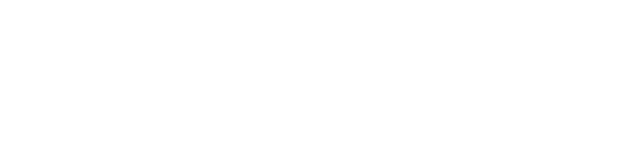
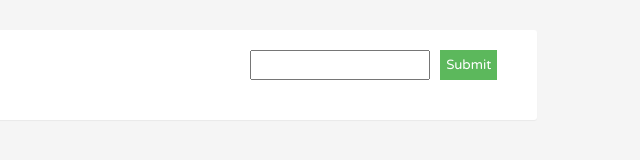
Before and after one commit to Ciervos/TP3-JS2, a website: page index.html in a window 1280 px wide. Shown: the whole page, without its empty margins (640-1280 px from the left). Drawn offline with Linux system fonts and the light colour scheme.

Commit message:
primeros cambios

```diff
--- a/index.html
+++ b/index.html
@@ -4,9 +4,21 @@
     <meta charset="UTF-8">
     <meta name="viewport" content="width=device-width, initial-scale=1.0">
     <meta http-equiv="X-UA-Compatible" content="ie=edge">
+    <link rel="stylesheet" type="text/css" href="css/main.css">
+    <link href="https://fonts.googleapis.com/css?family=Varela+Round&display=swap" rel="stylesheet">
     <title>Trabajo Práctico 3 - ADA </title>
 </head>
 <body>
-
+<div class="contenedor-principal">
+    <!--Header-->
+<header></header>
+    <!-- Filter-->
+ <section class="filtro-contenedor"><form class="filtro-form" action="#">
+      <input class="filtro-input" type="text"></input>
+      <input class="filtro-boton" type="submit" value="Submit">
+      </form>
+    </section>
+     <!-- Lista -->
+</div>
 </body>
 </html>
--- a/scss/common/_all.scss
+++ b/scss/common/_all.scss
@@ -1 +1,5 @@
+/**/
 @import 'variables.scss';
+/*components*/
+@import '../components/filter.scss';
+/*sections*/
--- /dev/null
+++ b/scss/components/_filter.scss
@@ -0,0 +1,32 @@
+/*Filtro*/
+.filtro-contenedor{
+    display: flex;
+    flex-direction: row-reverse;
+    height: 50px;
+    width: 100%;
+
+.filtro-form{
+    display: flex;
+    flex-direction: row;
+    justify-content: flex-end;
+    margin-right: 15px;
+    margin-left: 15px;
+    height: 30px;
+    width: 80%;
+
+  .filtro-boton{
+    background-color: $verde;
+    border-style: none;
+    color: $blanco;
+    font-family: $font;
+
+
+    }
+}
+
+.filtro-input{
+ margin-right: 10px;
+ font-family: $font;
+ width: 20%;
+}
+}
--- a/scss/main.scss
+++ b/scss/main.scss
@@ -1 +1,17 @@
 @import 'common/all';
+
+
+body{
+background-color: $gris;
+
+
+.contenedor-principal{
+background-color: $blanco;
+border-radius: 3px;
+box-shadow: 0 1px 1px rgba(0, 0, 0, 0.05);
+margin: 30px 45px;
+padding: 20px 25px;
+width: 85%;
+
+}
+}
```
Also changed, not shown: css/main.css, 1 other file.
